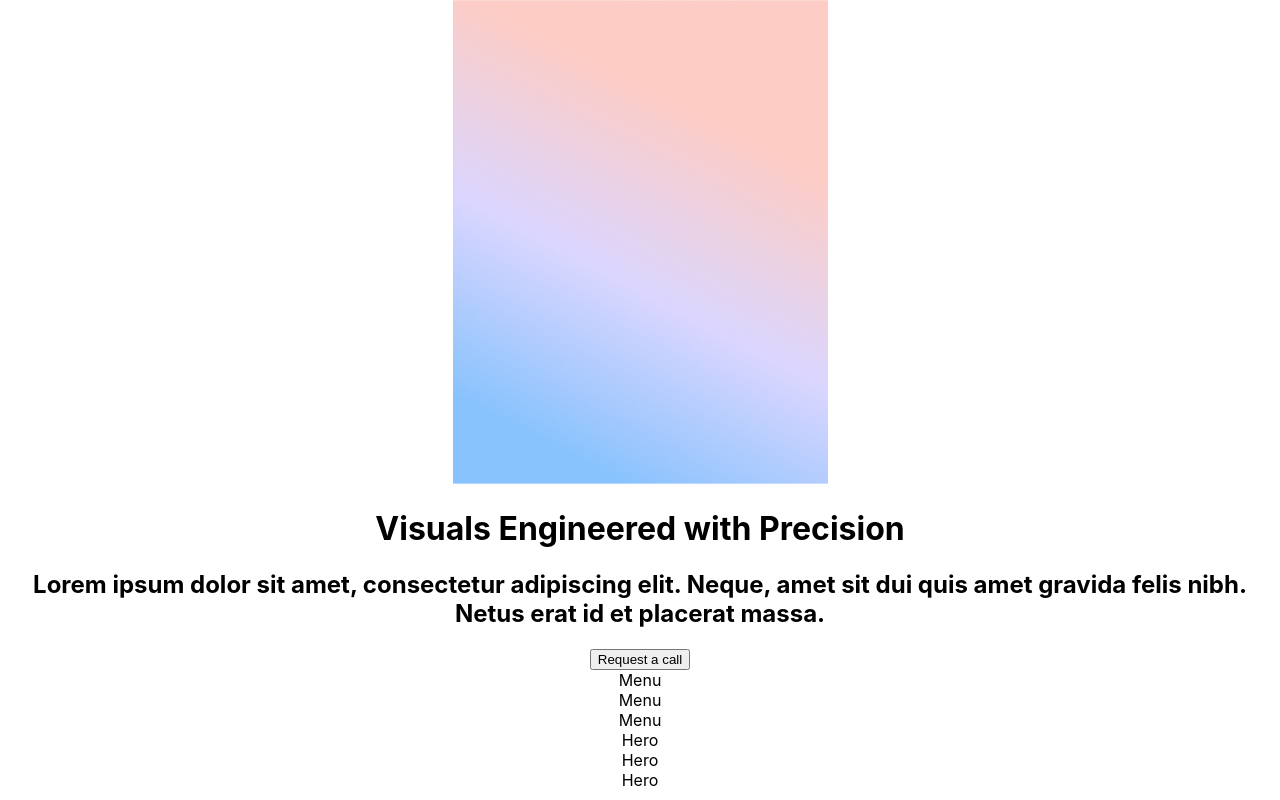
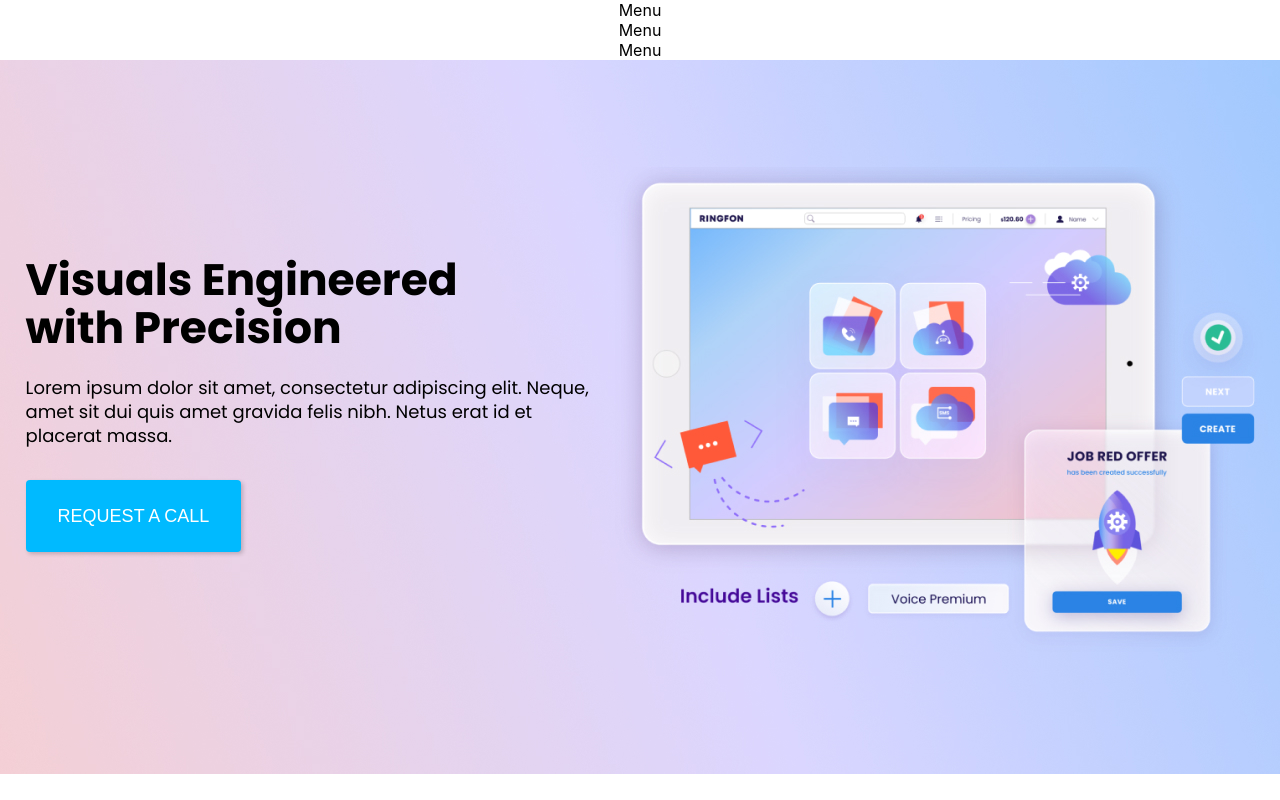
Before and after one commit to KikoXtreme/LandingPage, a React (Create React App) app: page / in a window 1280 px wide. Shown: the top 800 px of the page. Built offline with nearby package versions, Linux system fonts and the light colour scheme.

Commit message:
hero update

```diff
--- a/src/App.tsx
+++ b/src/App.tsx
@@ -8,12 +8,10 @@ import { AgencyServices } from './components/AgencyServices/AgencyServices';
 import { GetStarted } from './components/GetStarted/GetStarted';
 import { Company } from './components/Company/Company';
 import { Footer } from './components/Footer/Footer';
-import { Test } from './components/Test/Test';
 
 function App() {
   return (
     <div className="App">
-      <Test />
       <Menu />
       <Hero />
       <Services />
--- a/src/components/Hero/Hero.tsx
+++ b/src/components/Hero/Hero.tsx
@@ -1,9 +1,13 @@
+import './hero.scss';
+
 export const Hero = () => {
     return (
-        <div>
-            <div>Hero</div>
-            <div>Hero</div>
-            <div>Hero</div>
+        <div className="hero-section">
+            <div className="hero-wrapper">
+                <h2>Visuals Engineered <br />with Precision</h2>
+                <h3>Lorem ipsum dolor sit amet, consectetur adipiscing elit. Neque, amet sit dui quis amet gravida felis nibh. Netus erat id et placerat massa.</h3>
+                <button className="btn" onClick={() => (window.location.href = "#contact")}>Request a call</button>
+            </div>
         </div>
-    )
-}
+    );
+};
--- /dev/null
+++ b/src/components/Hero/hero.scss
@@ -0,0 +1,74 @@
+.hero-section {
+    // position: relative;
+
+    background: url('../../../public/assets/mobile.jpg') no-repeat center;
+    background-size: cover;
+    background-position: center;
+
+    @media screen and (min-width: 1200px) {
+        background: url('../../../public/assets/desktop.jpg') no-repeat center;
+        height: 714px;
+    }
+
+    .hero-wrapper {
+        font-family: 'Poppins', sans-serif;
+        color: #000000;
+
+
+        display: flex;
+        flex-direction: column;
+        align-items: flex-start;
+        max-width: 77vw;
+        // padding: 2rem 1.5rem;
+        // margin: 2rem 0;
+
+        @media screen and (min-width: 1200px) {
+            position: absolute;
+            top: 16rem;
+            right: 53%;
+            max-width: 36rem;
+        }
+
+        h2 {
+            left: 30rem;
+            font-weight: 700;
+            font-size: 44px;
+            line-height: 48px;
+            text-align: left;
+            margin: 0rem 0 1.5rem;
+        }
+
+        h3 {
+            font-weight: 400;
+            font-size: 18px;
+            line-height: 24px;
+            text-align: left;
+            margin: 0rem 0 1.5rem;
+            // max-width: 540px;
+        }
+
+        .btn {
+            cursor: pointer;
+            background: #00BAFF;
+            border-radius: 4px;
+            padding: 24px 32px;
+            color: #FFFFFF;
+            border: 0;
+            display: block;
+            font-weight: 500;
+            font-size: 18px;
+            line-height: 24px;
+            text-transform: uppercase;
+            text-underline-position: from-font;
+            text-decoration-skip-ink: none;
+            margin: 0.5rem 0 0rem;
+            box-shadow: 2px 2px 4px 0px #00000033;
+            text-align: left;
+        }
+
+        .btn:hover {
+            transition: 0.1s all linear;
+            transform: scale(1.03);
+        }
+    }
+}
--- a/src/components/Test/Test.tsx
+++ /dev/null
@@ -1,35 +0,0 @@
-export const Test = () => {
-    return (
-        <header>
-            <div className="header container-fluid h-100">
-                <div className="row h-100">
-                    <div className="col-12 position-relative px-0">
-                        <picture>
-                            {/* <source srcSet="./assets/header-mobile.webp" type="image/webp" /> */}
-                            <source srcSet="/assets/mobile.jpg" type="image/jpeg" />
-                            <img src="/assets/mobile.jpg" width="375" height="484" loading="lazy"
-                                className="img-fluid d-block d-xs-block d-sm-none w-100 lp-action mobile-img my-0" alt='mobile' />
-                        </picture>
-                        {/* <picture>
-                            <source srcSet="./assets/header-tablet.webp" type="image/webp" />
-                            <source srcSet="/assets/header-tablet.jpg" type="image/jpeg" />
-                            <img src="/assets/header-tablet.jpg" width="768" height="507" loading="lazy"
-                                className="img-fluid w-100 d-none d-sm-block d-md-block d-xl-none my-0 lp-action my-0" alt='tablet' />
-                        </picture> */}
-                        <div className="container-content container-fluid">
-                            <div className="row h-100">
-                                <div className="col-12 px-0">
-                                    <div className="content lp-action">
-                                        <h1>Visuals Engineered with Precision</h1>
-                                        <h2>Lorem ipsum dolor sit amet, consectetur adipiscing elit. Neque, amet sit dui quis amet gravida felis nibh. Netus erat id et placerat massa.</h2>
-                                        <button>Request a call</button>
-                                    </div>
-                                </div>
-                            </div>
-                        </div>
-                    </div>
-                </div>
-            </div>
-        </header>
-    )
-}
```
